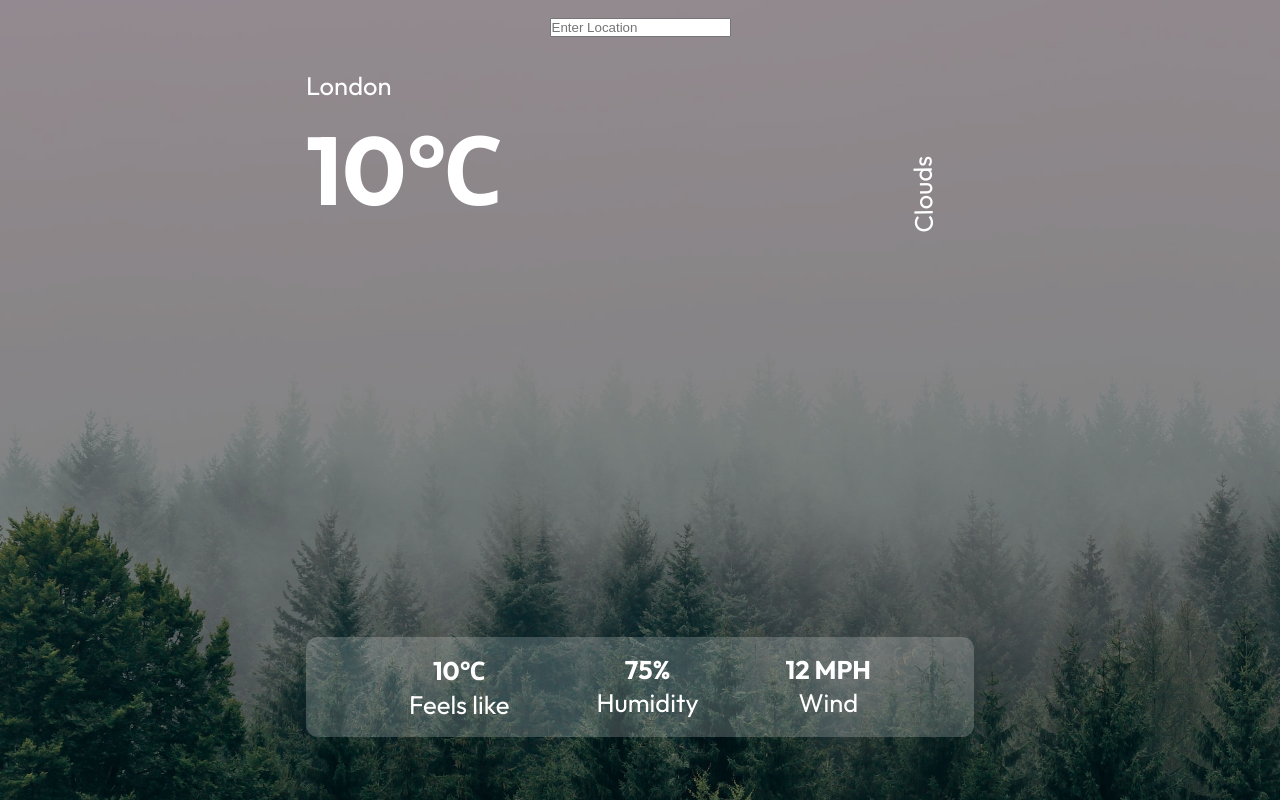
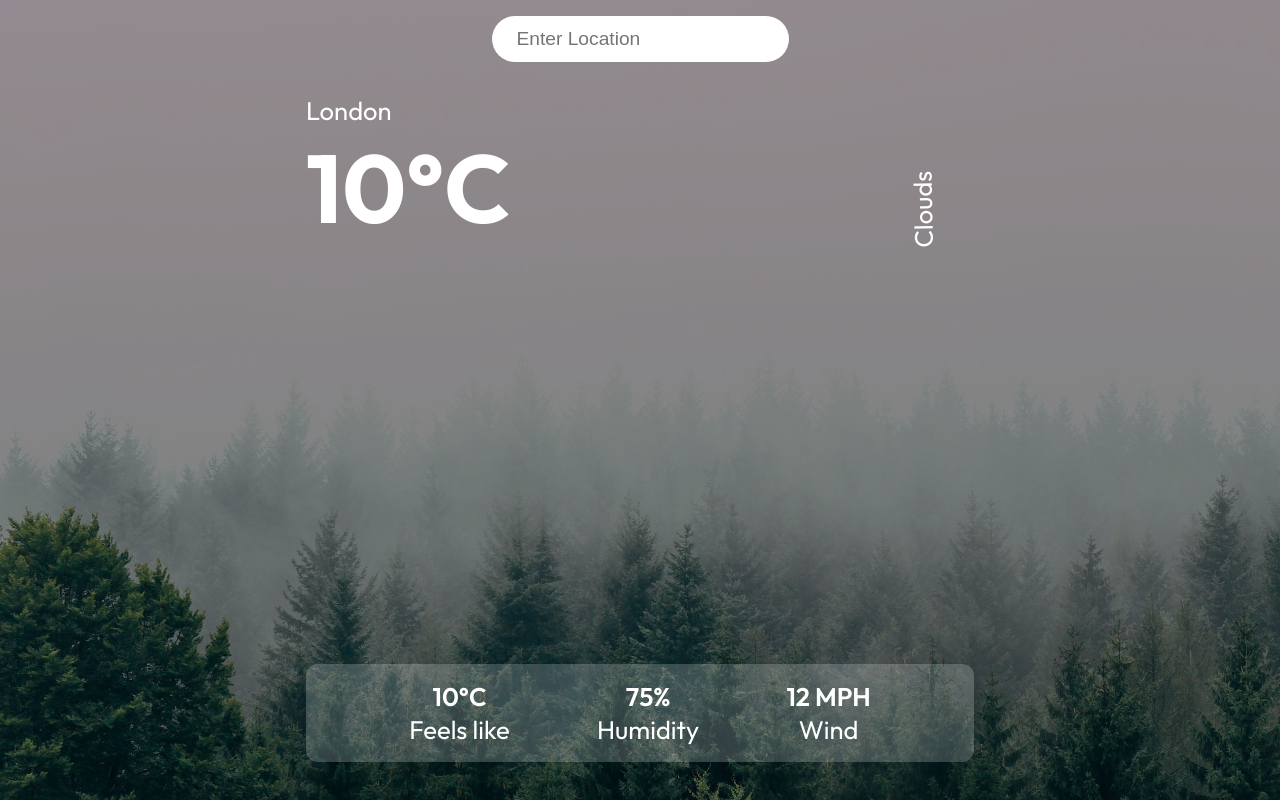
Before and after one commit to dazeste/weather-app-react, a React (Create React App) app: page / in a window 1280 px wide. Built offline with nearby package versions, Linux system fonts and the light colour scheme.

Commit message:
Add files via upload

```diff
--- a/src/App.js
+++ b/src/App.js
@@ -3,6 +3,10 @@ import axios from 'axios';
 
 
 function App() {
+
+
+
+
 
   const url="https://api.openweathermap.org/data/2.5/weather?q=${location}&appid=312eff72f790313dee856b028b91820d";
   // const url="https://api.openweathermap.org/data/2.5/weather?lat=44.34&lon=10.99&appid=312eff72f790313dee856b028b91820d";
@@ -26,7 +30,7 @@ function App() {
             <p>London</p>
           </div>
           <div className="temp">
-            <h1>10&#8451;</h1>
+            <h1>10°C</h1>
           </div>
           <div className="description">
             <p>Clouds</p>
@@ -34,7 +38,7 @@ function App() {
         </div>
         <div className="bottom">
           <div className="feels">
-            <p className="bold">10&#8451;</p>
+            <p className="bold">10°C</p>
             <p>Feels like</p>
           </div>
           <div className="humidity">
--- a/src/index.css
+++ b/src/index.css
@@ -14,10 +14,11 @@ body {
   -moz-osx-font-smoothing: grayscale;
 }
 h1{
-  font-size: 6rem;
+  font-size: 6rem;/* 6rem */
 }
+/*  */
 p{
-  font-size: 1.6rem;
+  font-size: 1.6rem;/* 1.6rem */
 }
 .app{
   width: 100%;
@@ -40,12 +41,12 @@ p{
   text-align: center;
   padding: 1rem;
 }
-/* .app input{
+.app input{
   padding: .7rem 1.5rem;
   font-size: 1.2rem;
   border-radius: 25px;
   border: 1px solid rgba(255, 255, 255, 0.8);
-} */
+}
 .container{
   max-width: 700px;
   height: 700px;
@@ -80,5 +81,5 @@ p{
   background-color: rgba(255, 255, 255, 0.2);
 }
 .bold{
-  font-weight: 700;
+  font-weight: 600;
 }
```
